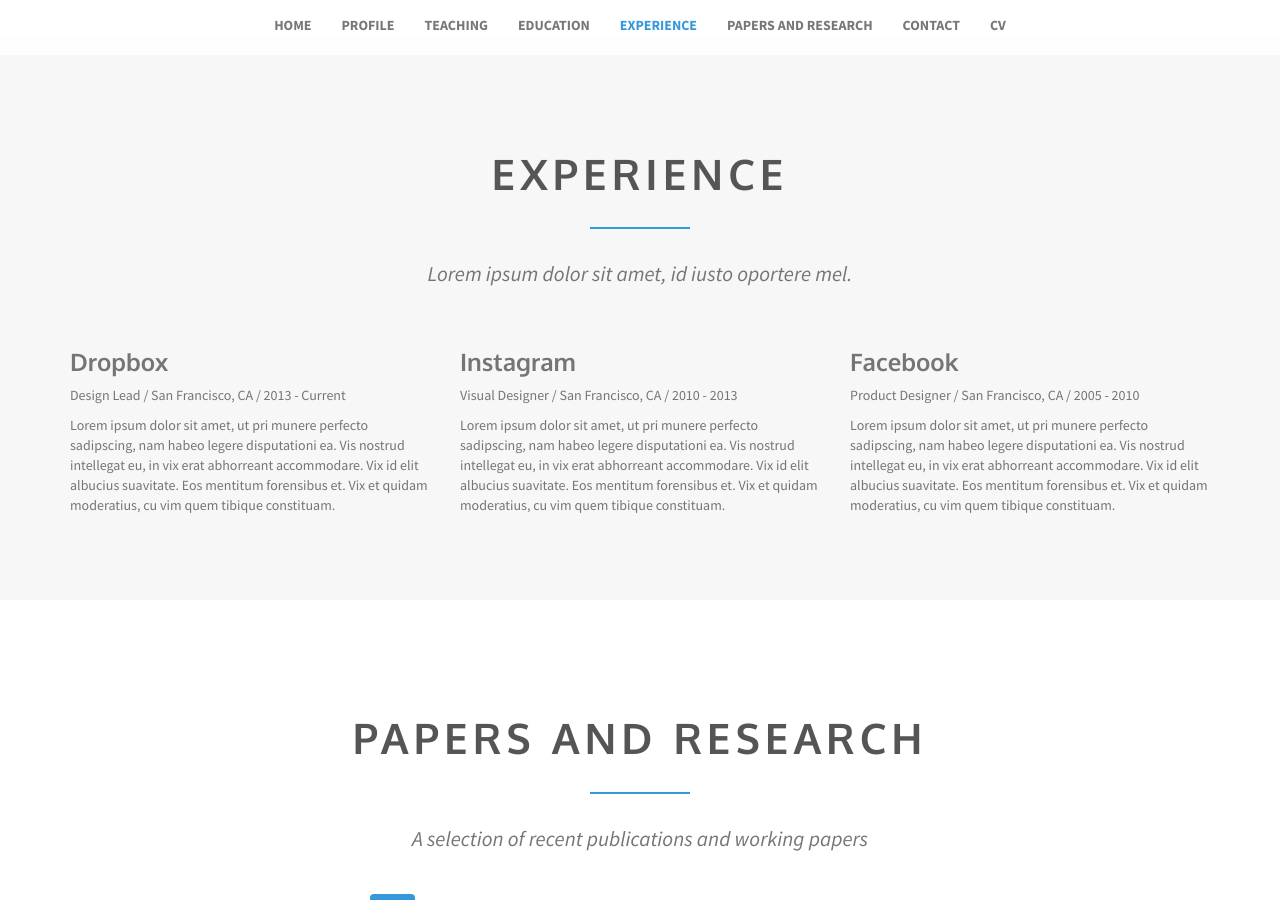
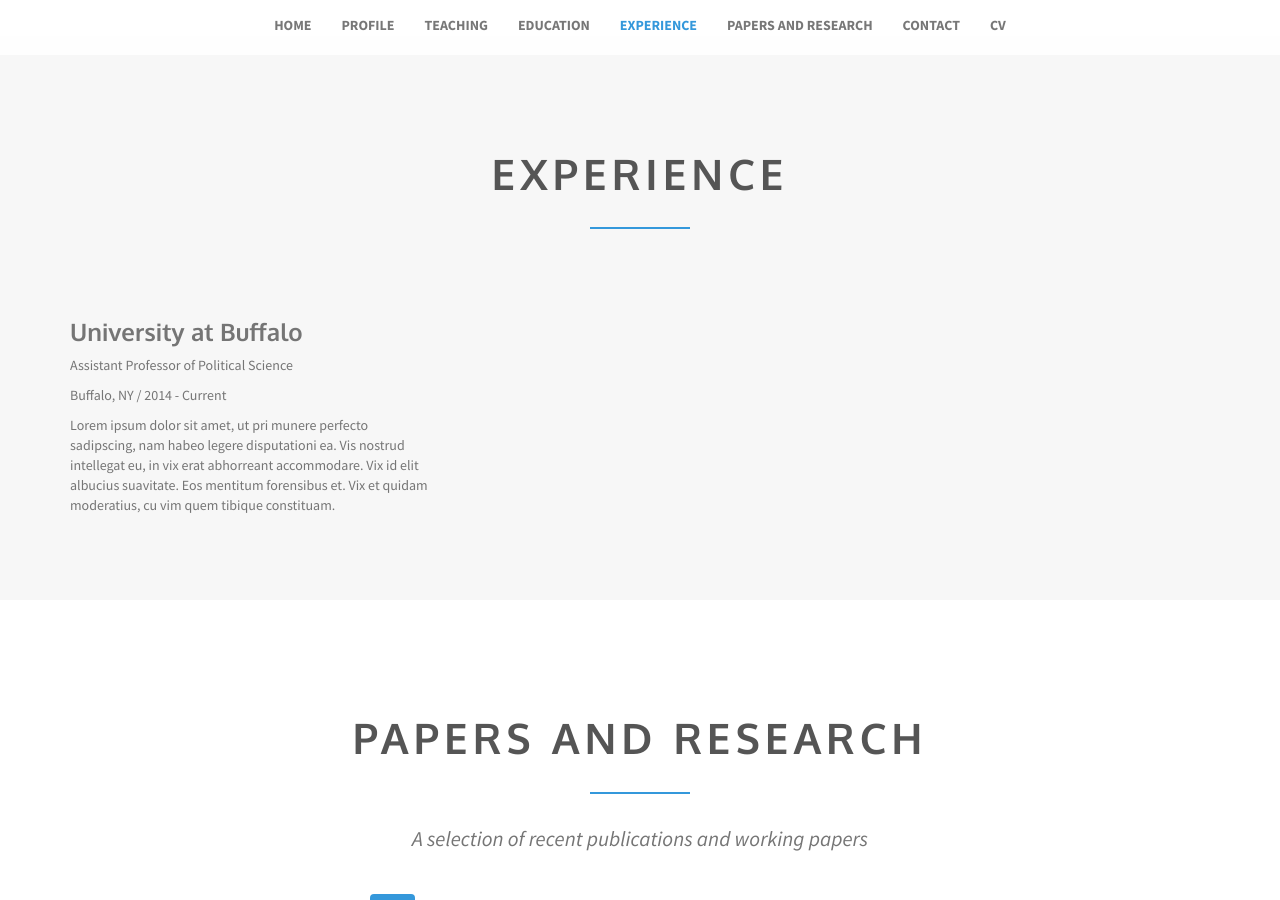
Before and after one commit to neiheisel/neiheisel.github.io, a Jekyll site: the page built from index.html, in a window 1280 px wide and 900 px high, scrolled down 2942 px. Built offline with Jekyll 4.4.1, drawn with Linux system fonts in a browser that asks for light colours.

Commit message:
Data-zing experiences

```diff
--- /dev/null
+++ b/_data/experiences.yml
@@ -0,0 +1,5 @@
+- name: University at Buffalo
+  title: Assistant Professor of Political Science
+  location: Buffalo, NY
+  time: 2014 - Current
+  details: Lorem ipsum dolor sit amet, ut pri munere perfecto sadipscing, nam habeo legere disputationi ea. Vis nostrud intellegat eu, in vix erat abhorreant accommodare. Vix id elit albucius suavitate. Eos mentitum forensibus et. Vix et quidam moderatius, cu vim quem tibique constituam.
--- a/_includes/sections/experience.html
+++ b/_includes/sections/experience.html
@@ -4,36 +4,21 @@
         <header class="section-header">
             <h2 class="section-title"><span>Experience</span></h2>
             <div class="spacer"></div>
-            <p class="section-subtitle">Lorem ipsum dolor sit amet, id iusto oportere mel. </p>
+            <p class="section-subtitle">{{ site.quotes.experience }}</p>
         </header>
         <div class="row">
+          {% for experience in site.data.experiences %}
             <div class="col-md-4">
                 <article class="experience">
                     <header>
-                        <h3>Dropbox</h3>
-                        <p>Design Lead / San Francisco, CA / 2013 - Current</p>
+                        <h3>{{ experience.name }}</h3>
+                        <p>{{ experience.title }}</p>
+                        <p>{{ experience.location }} / {{ experience.time }}</p>
                     </header>
-                    <p>Lorem ipsum dolor sit amet, ut pri munere perfecto sadipscing, nam habeo legere disputationi ea. Vis nostrud intellegat eu, in vix erat abhorreant accommodare. Vix id elit albucius suavitate. Eos mentitum forensibus et. Vix et quidam moderatius, cu vim quem tibique constituam.</p>
+                    <p>{{ experience.details }}</p>
                 </article>
             </div>
-            <div class="col-md-4">
-                <article class="experience">
-                    <header>
-                        <h3>Instagram</h3>
-                        <p>Visual Designer / San Francisco, CA / 2010 - 2013</p>
-                    </header>
-                    <p>Lorem ipsum dolor sit amet, ut pri munere perfecto sadipscing, nam habeo legere disputationi ea. Vis nostrud intellegat eu, in vix erat abhorreant accommodare. Vix id elit albucius suavitate. Eos mentitum forensibus et. Vix et quidam moderatius, cu vim quem tibique constituam.</p>
-                </article>
-            </div>
-            <div class="col-md-4">
-                <article class="experience">
-                    <header>
-                        <h3>Facebook</h3>
-                        <p>Product Designer / San Francisco, CA / 2005 - 2010</p>
-                    </header>
-                    <p>Lorem ipsum dolor sit amet, ut pri munere perfecto sadipscing, nam habeo legere disputationi ea. Vis nostrud intellegat eu, in vix erat abhorreant accommodare. Vix id elit albucius suavitate. Eos mentitum forensibus et. Vix et quidam moderatius, cu vim quem tibique constituam.</p>
-                </article>
-            </div>
+          {% endfor %}
         </div>
     </div>
 </section>
```
